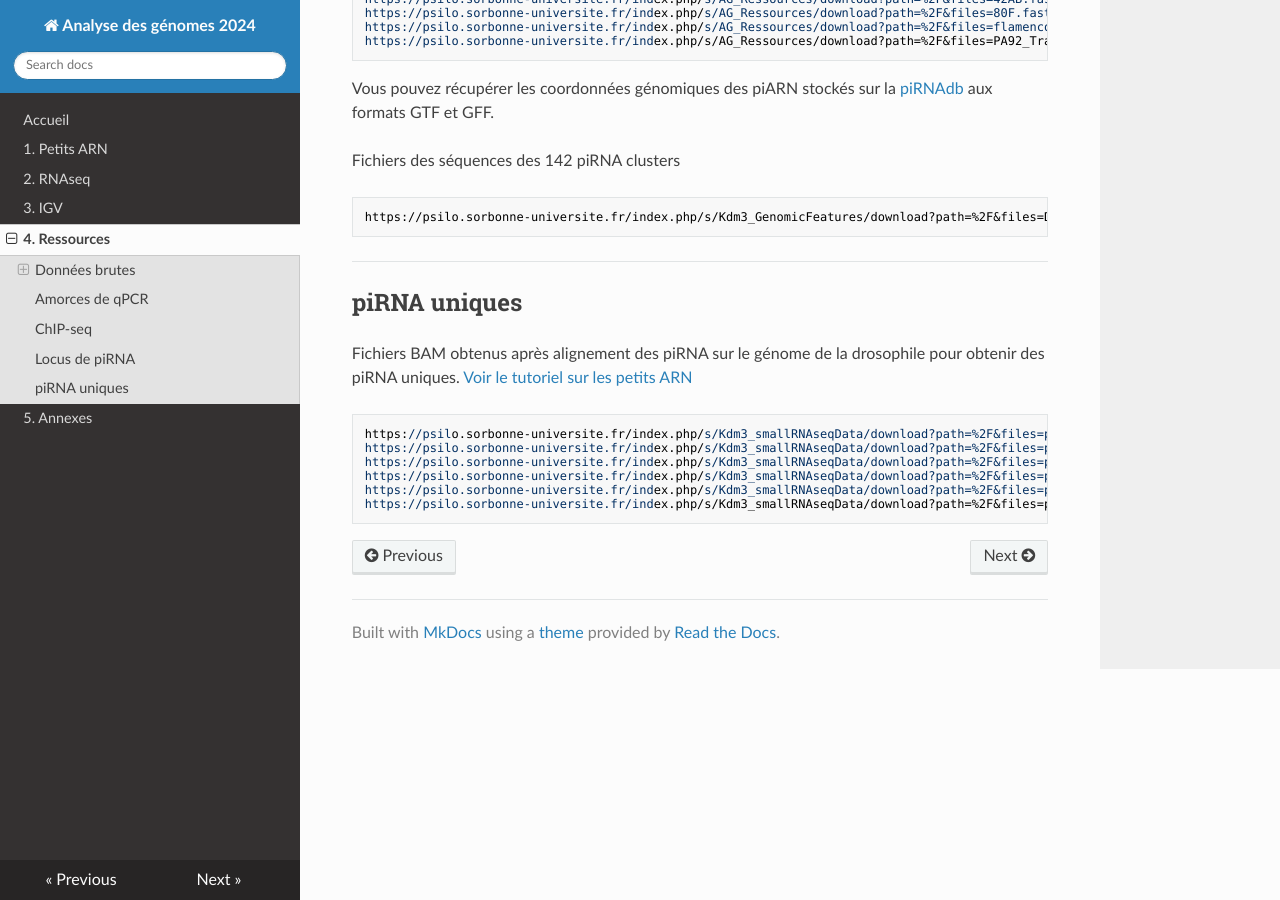
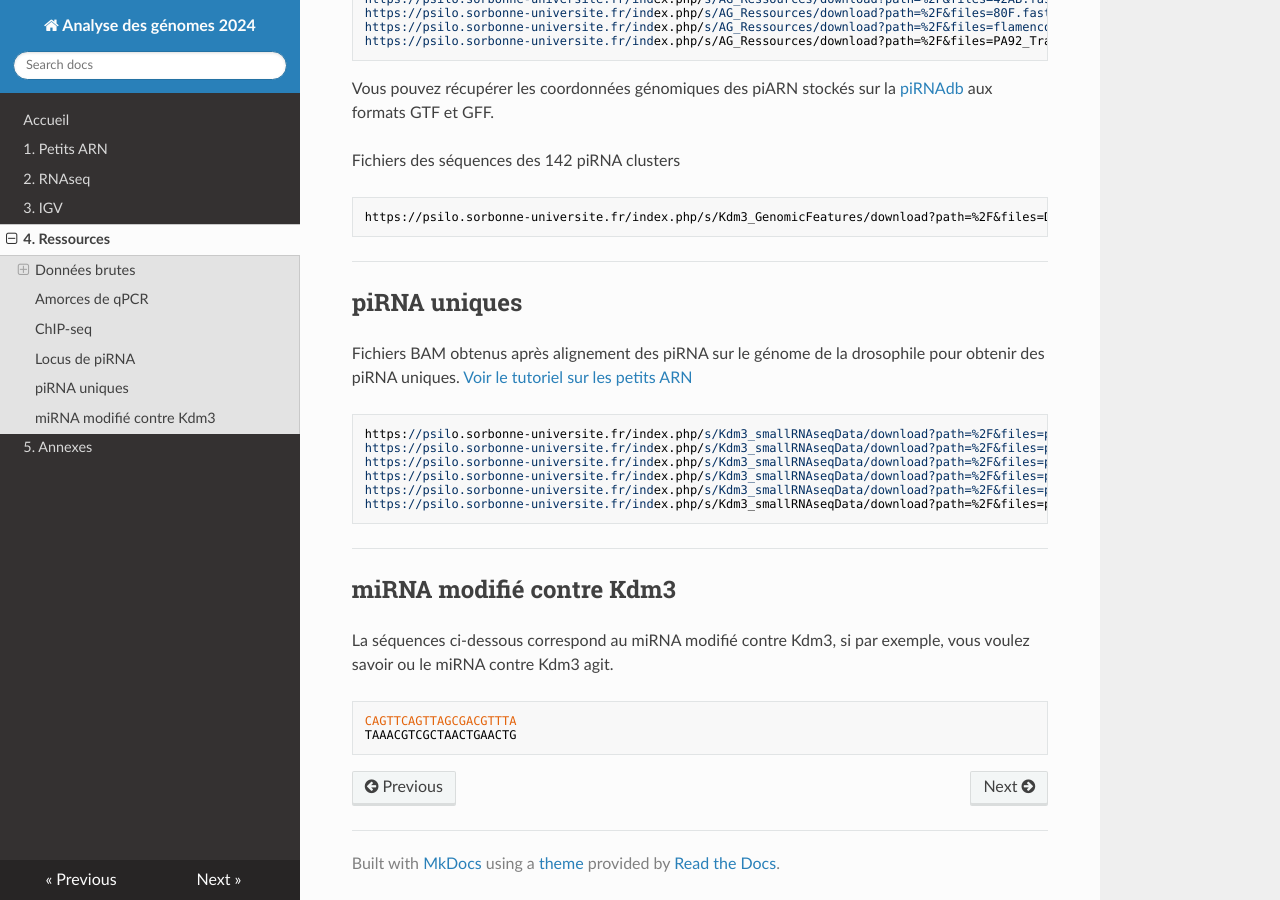
Before and after one commit to slecrom/AG2024, an MkDocs documentation site: the page built from docs/ressources.md, in a window 1280 px wide and 900 px high, scrolled down 2099 px. Built offline with MkDocs 1.6.1, drawn with Linux system fonts in a browser that asks for light colours; nearby versions of some CDN libraries.

Commit message:
Documentation update

````diff
--- a/docs/ressources.md
+++ b/docs/ressources.md
@@ -118,3 +118,13 @@ https://psilo.sorbonne-universite.fr/index.php/s/Kdm3_smallRNAseqData/download?p
 https://psilo.sorbonne-universite.fr/index.php/s/Kdm3_smallRNAseqData/download?path=%2F&files=piRNAu_WT-ALBA26.bam	WT-ALBA26-piRNAu
 https://psilo.sorbonne-universite.fr/index.php/s/Kdm3_smallRNAseqData/download?path=%2F&files=piRNAu_WT-ALBA27.bam	WT-ALBA27-piRNAu
 ```
+
+--------------------------------------------------------------------------------
+## miRNA modifié contre Kdm3
+
+La séquences ci-dessous correspond au miRNA modifié contre Kdm3, si par exemple, vous voulez savoir ou le miRNA contre Kdm3 agit.
+
+```
+CAGTTCAGTTAGCGACGTTTA
+TAAACGTCGCTAACTGAACTG
+```
````
Also changed, not shown: docs/rnaseq.md (+6 -1 lines).
